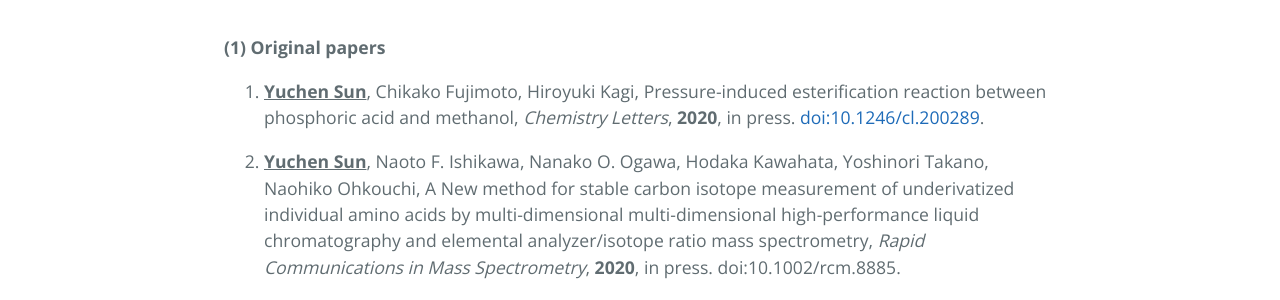
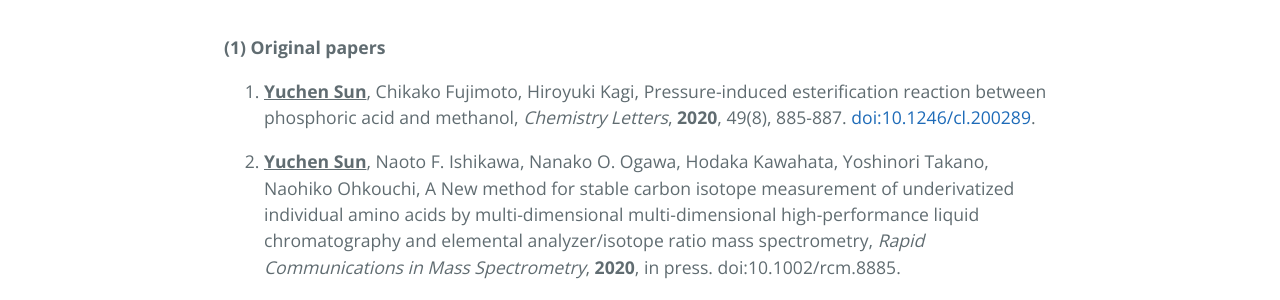
Before and after one commit to sonyuushin/sonyuushin.github.io, a Jekyll site: the page built from achievements.md, in a window 1280 px wide. Shown: the part 340-640 px from the top of the page. Built offline with Jekyll 4.4.1, drawn with Linux system fonts in a browser that asks for light colours.

Commit message:
Update achievements.md

```diff
--- a/achievements.md
+++ b/achievements.md
@@ -11,7 +11,7 @@ order: 5
 <b>(1) Original papers</b>
 
 
-1. <b><u>Yuchen Sun</u></b>, Chikako Fujimoto, Hiroyuki Kagi, Pressure-induced esterification reaction between phosphoric acid and methanol, <i>Chemistry Letters</i>, <b>2020</b>, in press. <a href="https://www.journal.csj.jp/doi/10.1246/cl.200289">doi:10.1246/cl.200289</a>.
+1. <b><u>Yuchen Sun</u></b>, Chikako Fujimoto, Hiroyuki Kagi, Pressure-induced esterification reaction between phosphoric acid and methanol, <i>Chemistry Letters</i>, <b>2020</b>, 49(8), 885-887. <a href="https://www.journal.csj.jp/doi/10.1246/cl.200289">doi:10.1246/cl.200289</a>.
 
 2. <b><u>Yuchen Sun</u></b>, Naoto F. Ishikawa, Nanako O. Ogawa, Hodaka Kawahata, Yoshinori Takano, Naohiko Ohkouchi, A New method for stable carbon isotope measurement of underivatized individual amino acids by multi-dimensional multi-dimensional high-performance liquid chromatography and elemental analyzer/isotope ratio mass spectrometry, <i>Rapid Communications in Mass Spectrometry</i>, <b>2020</b>, in press. doi:10.1002/rcm.8885.
 
```
